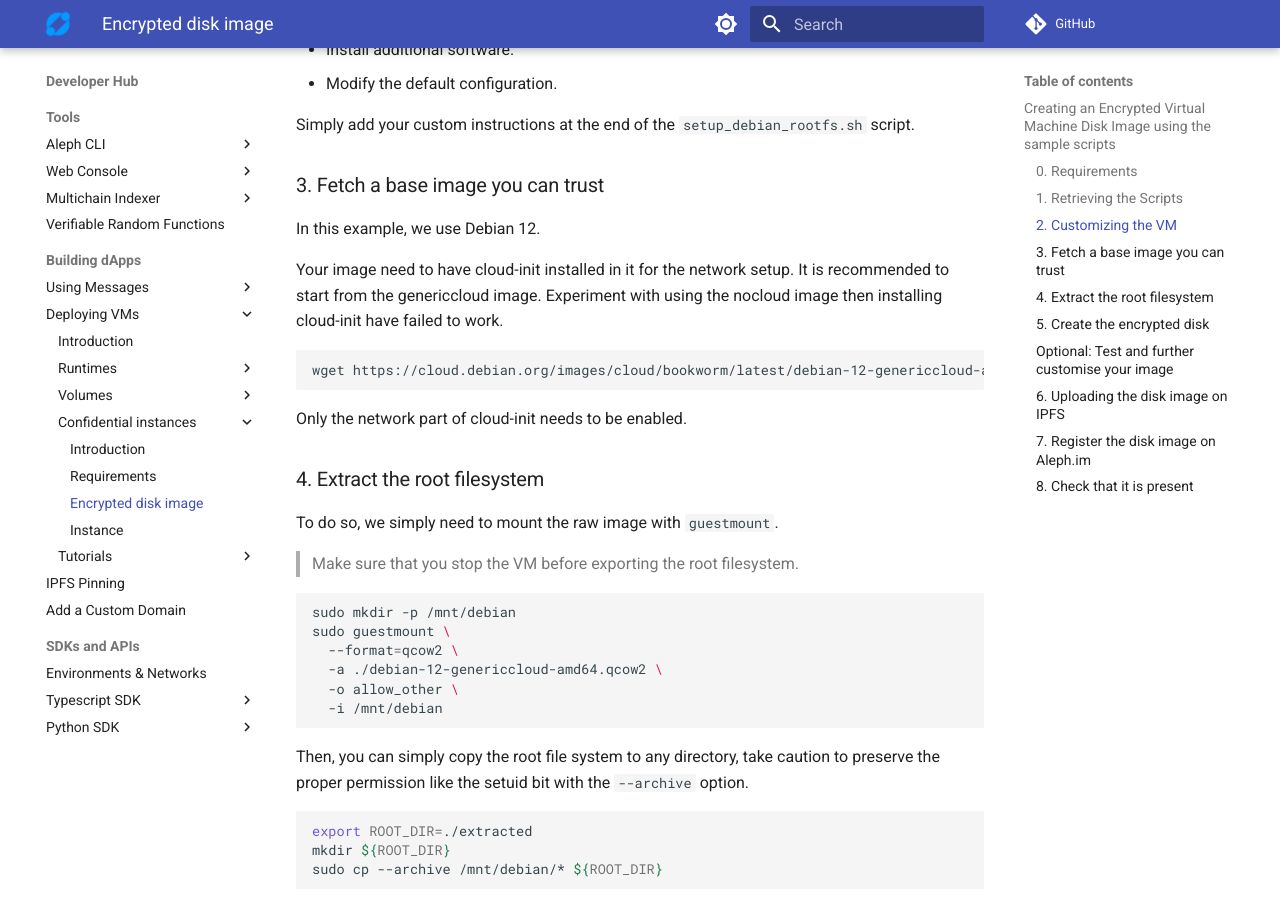
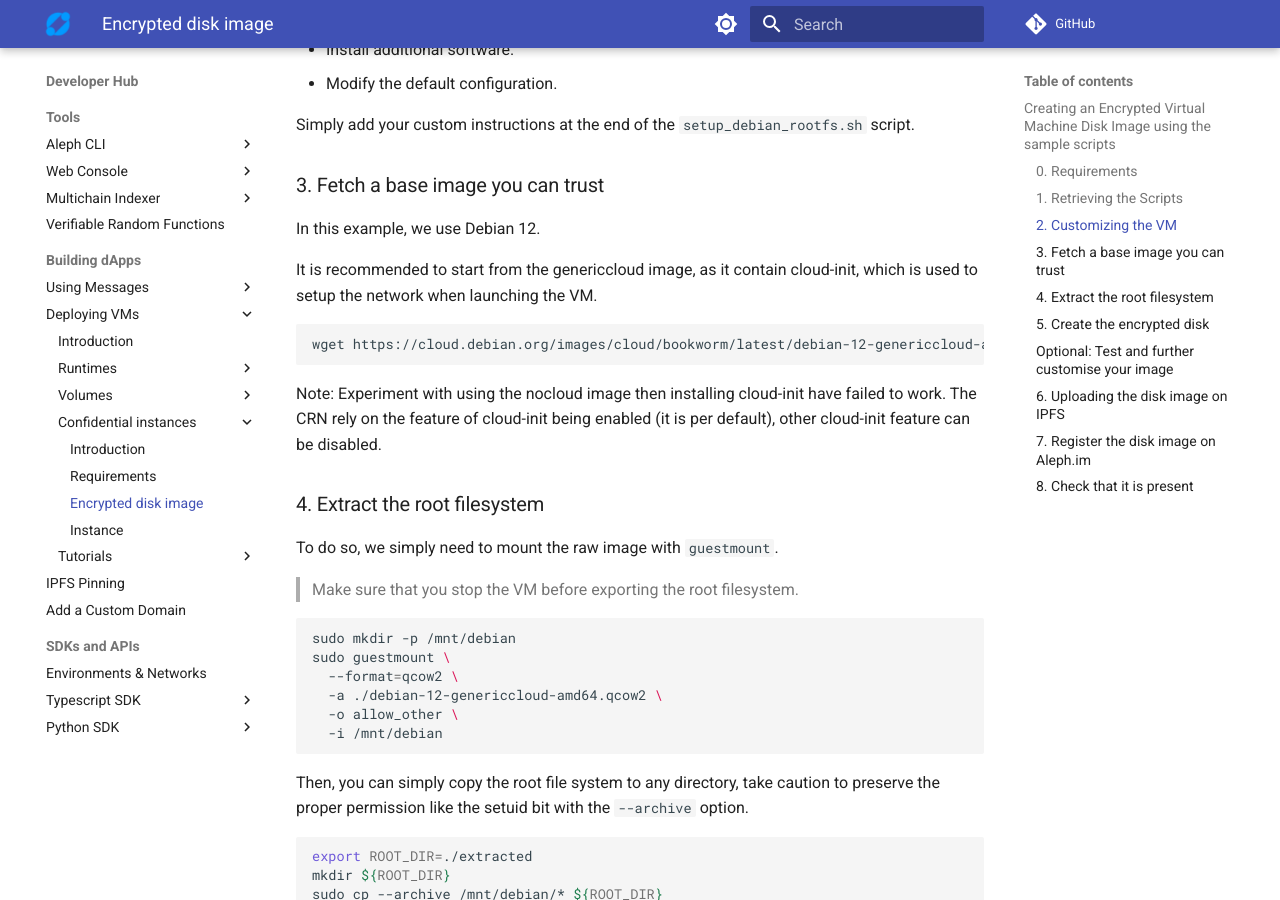
Before and after one commit to aleph-im/aleph-docs, an MkDocs documentation site: the page built from docs/computing/confidential/encrypted-disk.md, in a window 1280 px wide and 900 px high, scrolled down 1408 px. Built offline with MkDocs 1.6.1 and Material for MkDocs 9.7.7, drawn with Linux system fonts in a browser that asks for light colours; plug-ins that fetch from the network failed and are left out; comment, search, counter and statistics services are not loaded.

Commit message:
Improve cloud init section

````diff
--- a/docs/computing/confidential/encrypted-disk.md
+++ b/docs/computing/confidential/encrypted-disk.md
@@ -45,13 +45,14 @@ Simply add your custom instructions at the end of the `setup_debian_rootfs.sh` s
 
 In this example, we use Debian 12.
 
-Your image need to have cloud-init installed in it for the network setup. It is recommended to start from the genericcloud image. Experiment with using the nocloud image then installing cloud-init have failed to work.
+It is recommended to start from the genericcloud image, as it contain cloud-init, which is used to setup the network when launching the VM.
 
 ```shell
 wget https://cloud.debian.org/images/cloud/bookworm/latest/debian-12-genericcloud-amd64.qcow2
 ```
 
-Only the network part of cloud-init needs to be enabled.
+Note: Experiment with using the nocloud image then installing cloud-init have failed to work.
+The CRN rely on the feature of cloud-init being enabled (it is per default), other cloud-init feature can be disabled.
 
 ### 4. Extract the root filesystem
 
````
